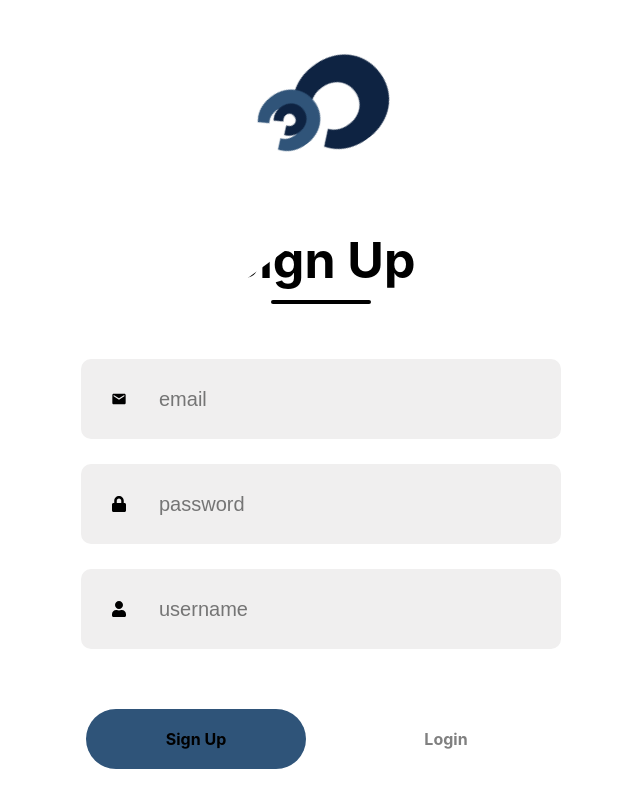
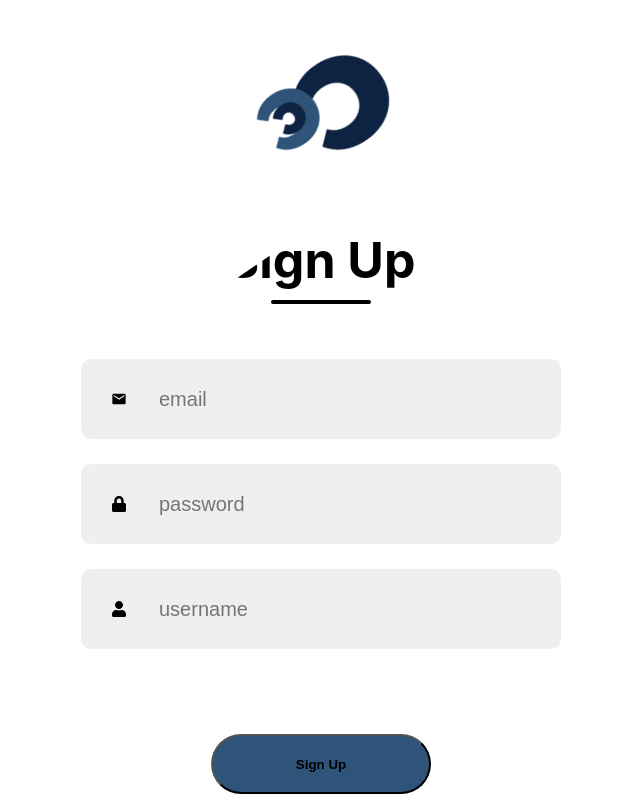
Before and after one commit to SaolTesf/CareerCrack, a React (Create React App) app in the folder client/: page / in a window 1280 px wide. Shown: the top 800 px of the page, without its empty margins (319-959 px from the left). Built offline with nearby package versions, Linux system fonts and the light colour scheme; no server answers.

Commit message:
update sign up to handle change and submit

```diff
--- a/client/src/Components/SignUp/SignUp.jsx
+++ b/client/src/Components/SignUp/SignUp.jsx
@@ -1,16 +1,32 @@
-import React from 'react';
+import React, { useState } from 'react';
 import { FaUser, FaLock } from "react-icons/fa";
 import { MdEmail } from 'react-icons/md';
 
-export const SignUp = () => {
+export const SignUp = ({onSubmit, loading}) => {
+  const [formData, setFormData] = useState({ email: '', password: '', username: '' })
+
+  const handleChange = (event) => {
+    const { name, value } = event.target;
+    setFormData((prev) => ( { ...prev, [name]: value }));
+  }
+
+  const handleSubmit = async(event) => {
+    event.preventDefault();
+    if (onSubmit) {
+      await onSubmit(formData);
+    }
+  }
+
   return (
-    <div className="form">
+    <form className="form" onSubmit={handleSubmit} noValidate>
       <div className="input">
         <MdEmail />
         <input
           id="email"
           type="email"
           placeholder="email"
+          value={formData.email}
+          onChange={handleChange}
         />
       </div>
       <div className="input">
@@ -19,6 +35,8 @@ export const SignUp = () => {
           id="password"
           type="password"
           placeholder="password"
+          value={formData.password}
+          onChange={handleChange}
         />
       </div>
       <div className="input">
@@ -27,8 +45,13 @@ export const SignUp = () => {
           id="username"
           type="username"
           placeholder="username"
+          value={formData.username}
+          onChange={handleChange}
         />
       </div>
-    </div>
+      <div className='submit-container'>
+        <button type='submit'className="submit" disabled={loading}>Sign Up</button>
+      </div>
+    </form>
   )
 }
```
